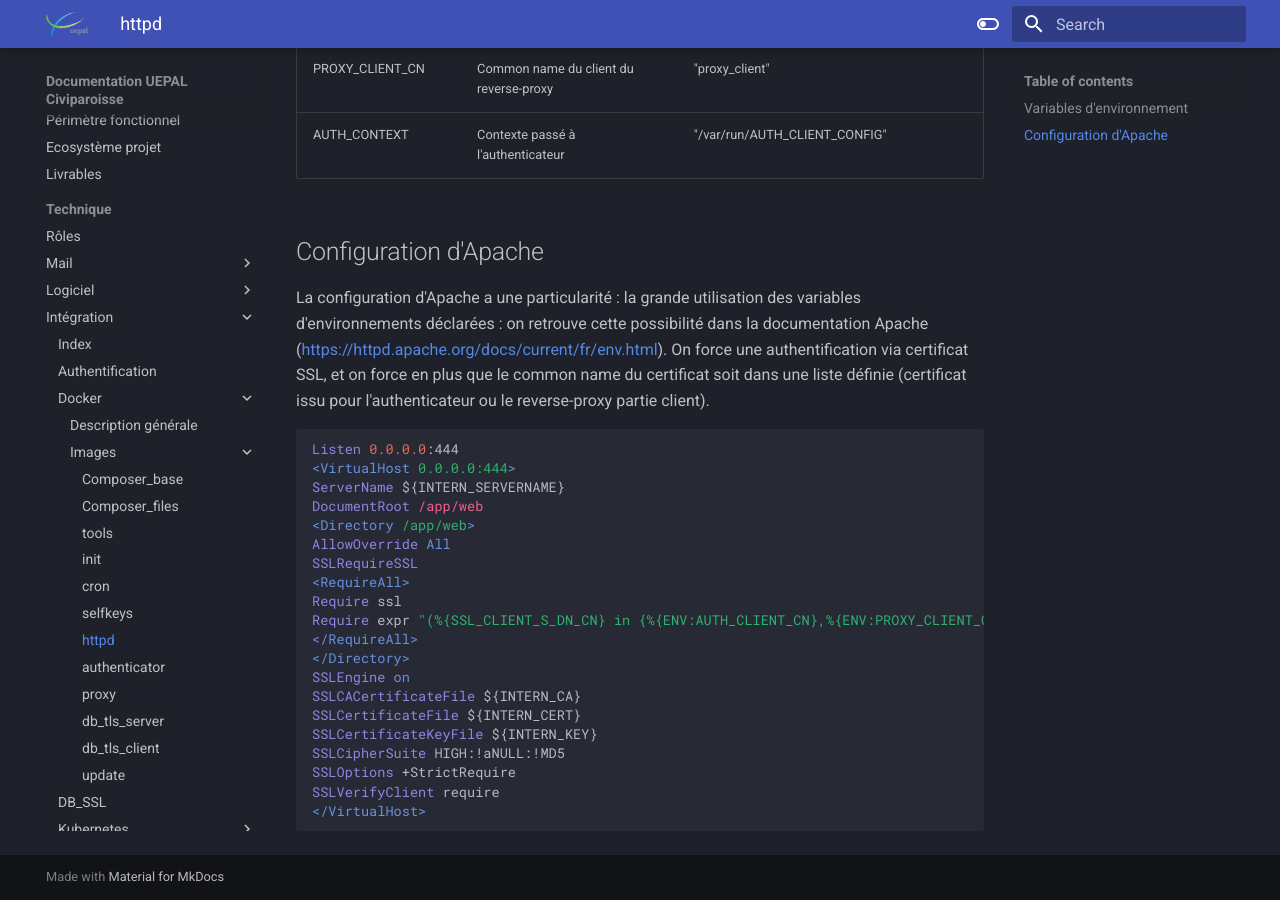
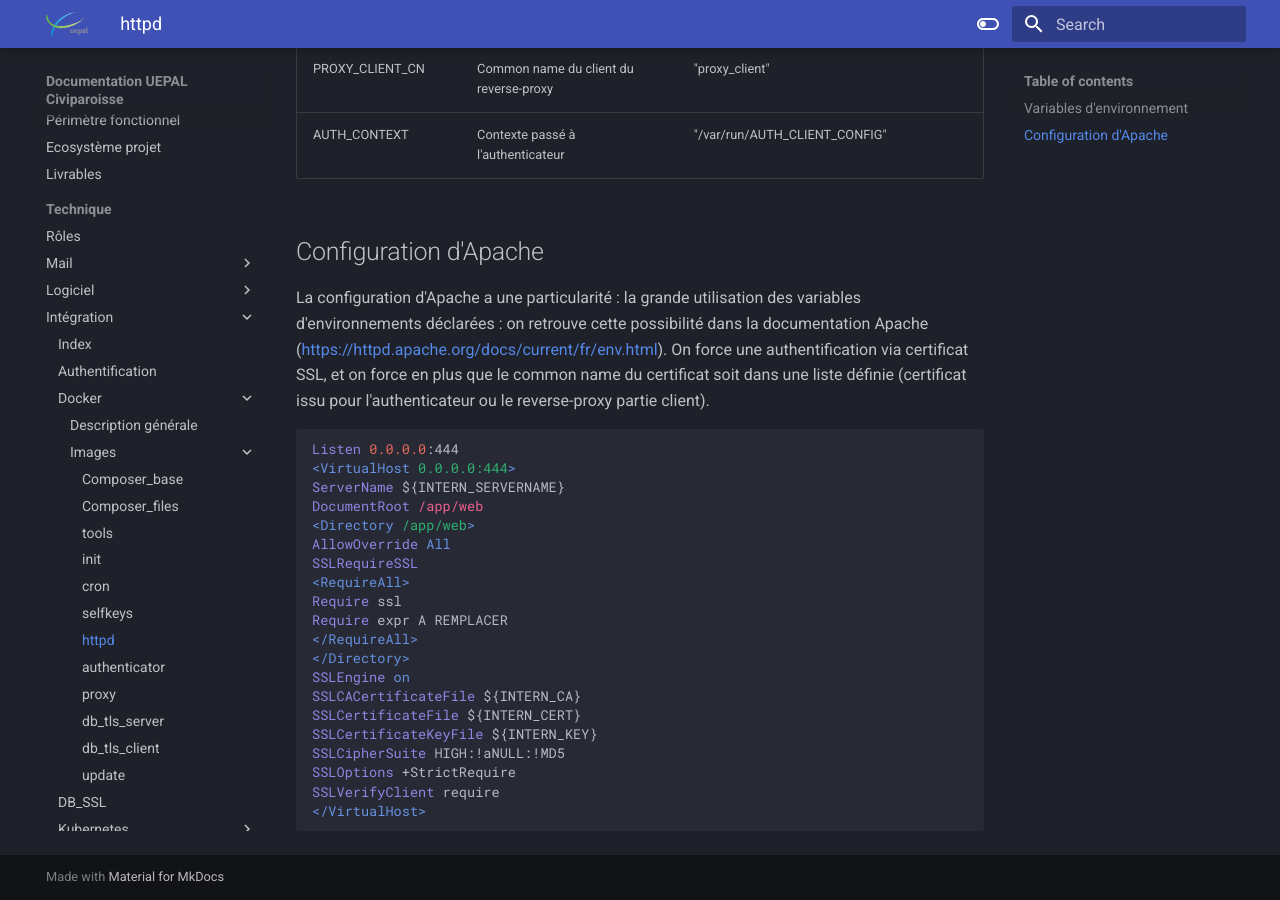
Before and after one commit to UEPAL-Civiparoisse-Documentation/UEPAL-Civiparoisse-Documentation.github.io, an MkDocs documentation site: the page built from docs/TECHNIQUE/INTEGRATION/DOCKER/httpd.md, in a window 1280 px wide and 900 px high, scrolled down 816 px. Built offline with MkDocs 1.6.1 and Material for MkDocs 9.7.7, drawn with Linux system fonts in a browser that asks for light colours.

Commit message:
Update httpd.md
Modification ligne 44

```diff
--- a/docs/TECHNIQUE/INTEGRATION/DOCKER/httpd.md
+++ b/docs/TECHNIQUE/INTEGRATION/DOCKER/httpd.md
@@ -41,7 +41,7 @@
 SSLRequireSSL
 <RequireAll>
 Require ssl
-Require expr "(%{SSL_CLIENT_S_DN_CN} in {%{ENV:AUTH_CLIENT_CN},%{ENV:PROXY_CLIENT_CN}})"
+Require expr A REMPLACER
 </RequireAll>
 </Directory>
 SSLEngine on
```
